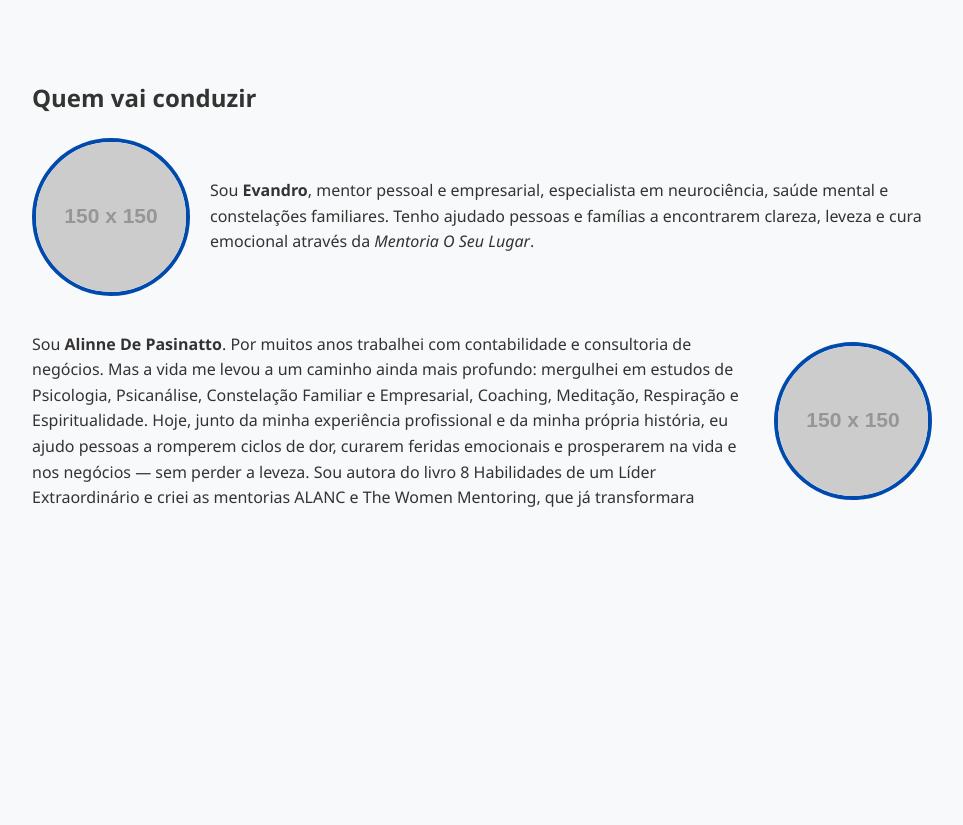
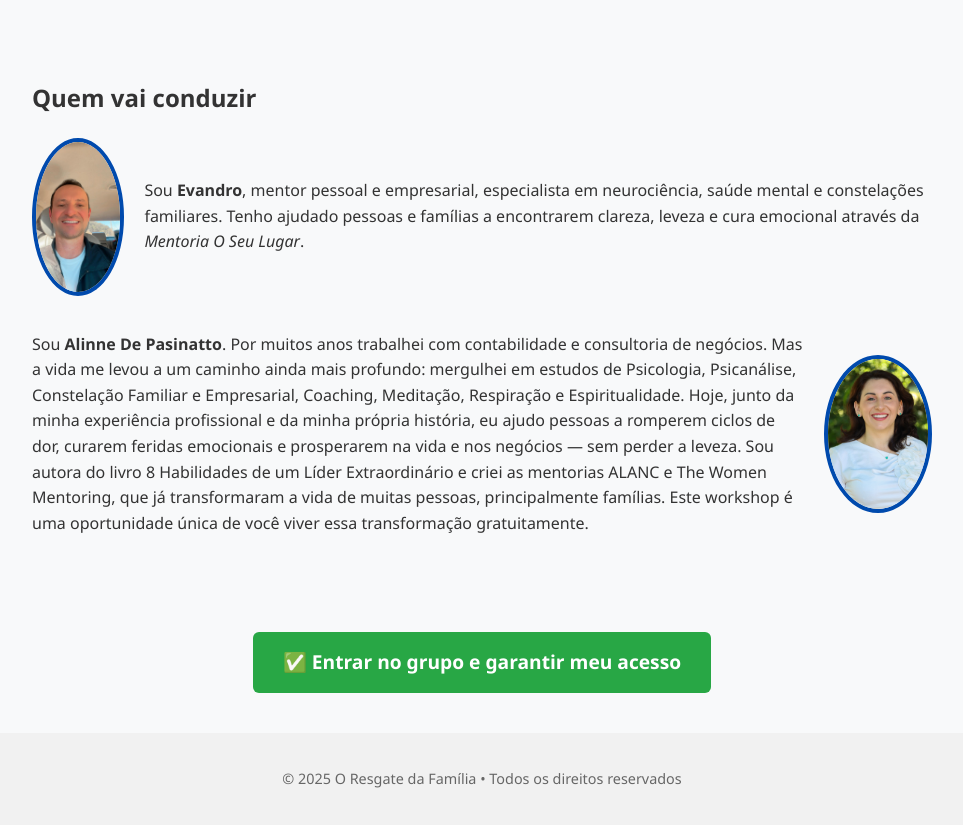
Before and after one commit to prodclipp-bot/teste-evandro, a plain HTML site: page index.html in a window 1280 px wide. Shown: the part 1420-2245 px from the top of the page, without its empty margins (158-1121 px from the left). Before the commit the page ends 1987 px from the top, so only its background shows below. Drawn offline with Linux system fonts and the light colour scheme; placeholder pictures from the web are drawn by us.

Commit message:
index.html

```diff
--- a/index.html
+++ b/index.html
@@ -141,12 +141,29 @@
         <h2>Quem vai conduzir</h2>
         <div class="presenters">
             <div class="presenter">
-                <img src="https://placehold.co/150x150/004aad/ffffff?text=Evandro" alt="Foto de Evandro">
+                <!-- A imagem do Evandro agora aponta para o arquivo evandro.jpg -->
+                <img src="evandro.jpg" alt="Foto de Evandro">
                 <div>
                     <p>Sou <strong>Evandro</strong>, mentor pessoal e empresarial, especialista em neurociência, saúde mental e constelações familiares. Tenho ajudado pessoas e famílias a encontrarem clareza, leveza e cura emocional através da <em>Mentoria O Seu Lugar</em>.</p>
                 </div>
             </div>
             <div class="presenter">
-                <img src="https://placehold.co/150x150/004aad/ffffff?text=Alinne" alt="Foto de Alinne De Pasinatto">
+                <!-- A imagem da Alinne agora aponta para o arquivo aline.jpg -->
+                <img src="aline.jpg" alt="Foto de Alinne De Pasinatto">
                 <div>
-                    <p>Sou <strong>Alinne De Pasinatto</strong>. Por muitos anos trabalhei com contabilidade e consultoria de negócios. Mas a vida me levou a um caminho ainda mais profundo: mergulhei em estudos de Psicologia, Psicanálise, Constelação Familiar e Empresarial, Coaching, Meditação, Respiração e Espiritualidade. Hoje, junto da minha experiência profissional e da minha própria história, eu ajudo pessoas a romperem ciclos de dor, curarem feridas emocionais e prosperarem na vida e nos negócios — sem perder a leveza. Sou autora do livro 8 Habilidades de um Líder Extraordinário e criei as mentorias ALANC e The Women Mentoring, que já transformara
+                    <p>Sou <strong>Alinne De Pasinatto</strong>. Por muitos anos trabalhei com contabilidade e consultoria de negócios. Mas a vida me levou a um caminho ainda mais profundo: mergulhei em estudos de Psicologia, Psicanálise, Constelação Familiar e Empresarial, Coaching, Meditação, Respiração e Espiritualidade. Hoje, junto da minha experiência profissional e da minha própria história, eu ajudo pessoas a romperem ciclos de dor, curarem feridas emocionais e prosperarem na vida e nos negócios — sem perder a leveza. Sou autora do livro 8 Habilidades de um Líder Extraordinário e criei as mentorias ALANC e The Women Mentoring, que já transformaram a vida de muitas pessoas, principalmente famílias. Este workshop é uma oportunidade única de você viver essa transformação gratuitamente.</p>
+                </div>
+            </div>
+        </div>
+    </section>
+
+    <div class="cta">
+        <!-- Link atualizado para o grupo de WhatsApp fornecido. -->
+        <a href="https://chat.whatsapp.com/CeXf6hjhBziAzvXl9HGFFp" target="_blank">✅ Entrar no grupo e garantir meu acesso</a>
+    </div>
+
+    <footer>
+        <p>© 2025 O Resgate da Família • Todos os direitos reservados</p>
+    </footer>
+</body>
+</html>
```
